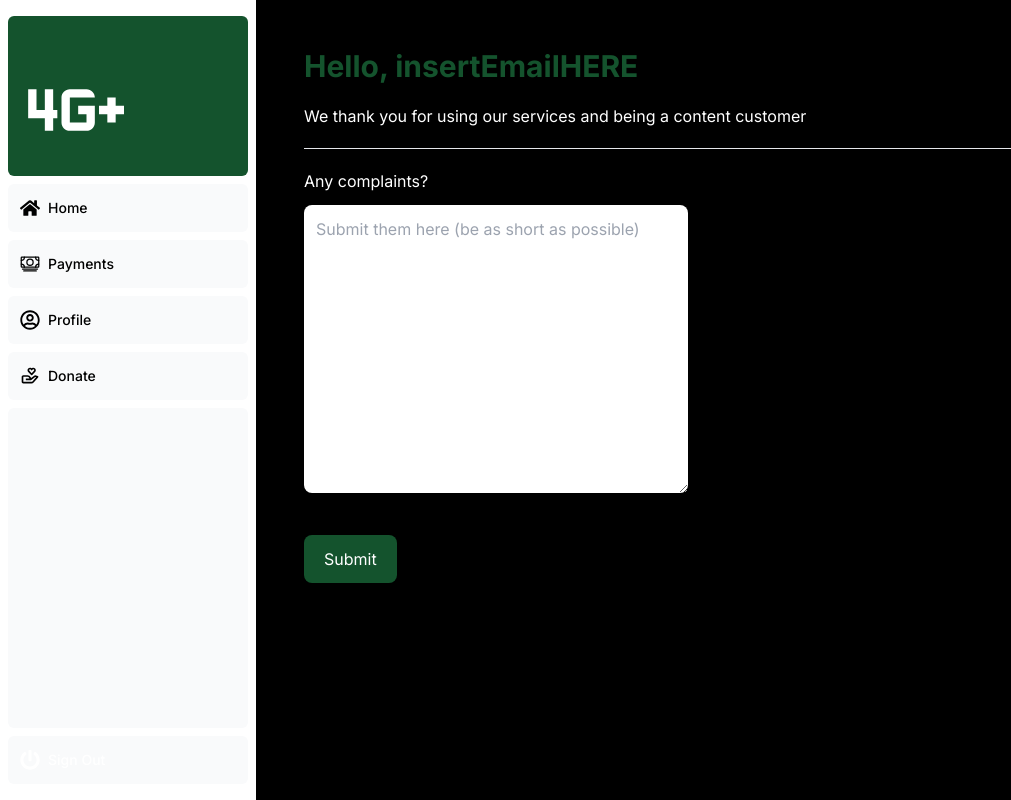
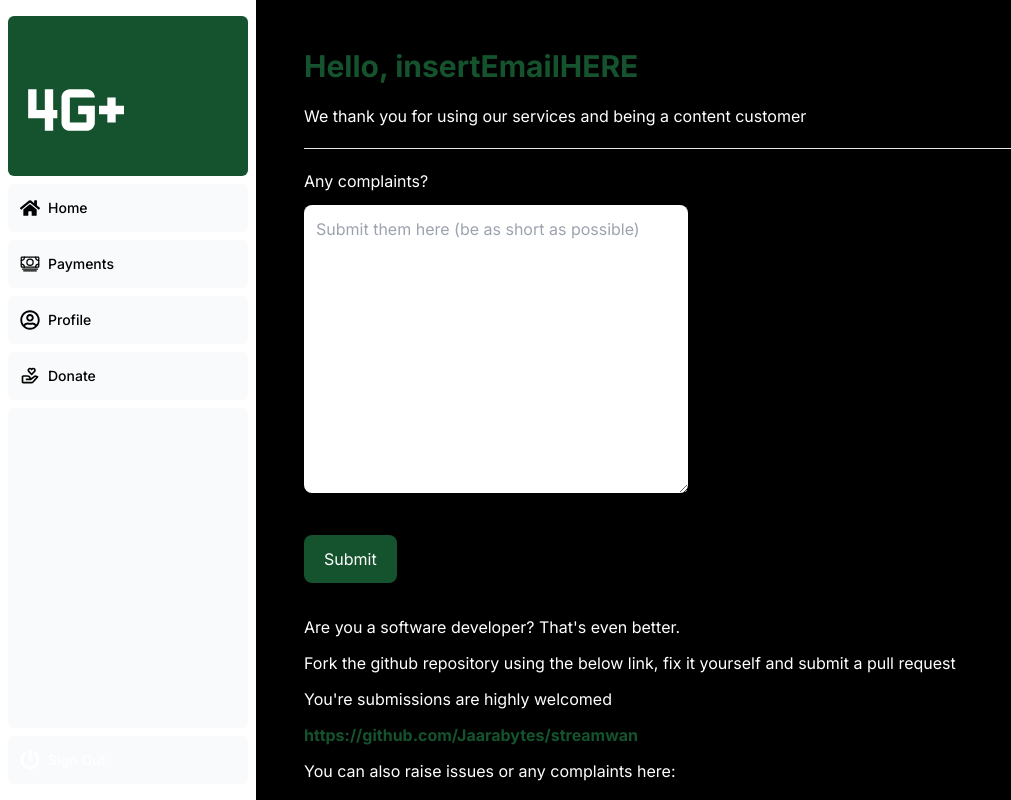
Before and after one commit to Jaarabytes/streamwan, a Next.js app: page /dashboard/profile in a window 1280 px wide. Shown: the whole page, without its empty margins (0-1011 px from the left). Built offline with nearby package versions, Linux system fonts and the light colour scheme.

Commit message:
style: add more to contribute
add contributions for developers and more.

```diff
--- a/app/dashboard/profile/page.tsx
+++ b/app/dashboard/profile/page.tsx
@@ -14,6 +14,13 @@ export default function ProfilePage () {
             <br /><br />
             <button type='submit' className="bg-green-900 hover:bg-green-700 text-white my-3 px-5 rounded-lg p-3"><a href='mailto:xh3rking96@gmail.com'>Submit</a></button>
             </form>
+            <p className='my-3'>Are you a software developer? That's even better.</p>
+            <p className='my-3'>Fork the github repository using the below link, fix it yourself and submit a pull request</p>
+            <p className='my-3'>You're submissions are highly welcomed</p>
+            <a href='https://github.com/Jaarabytes/streamwan/issues' className='text-green-900 font-bold' target='_blank'>https://github.com/Jaarabytes/streamwan</a>
+            <p className='my-3'>You can also raise issues or any complaints here: </p>
+            <a href='https://github.com/Jaarabytes/streamwan/issues' className='text-green-900 font-bold' target='_blank'>https://github.com/Jaarabytes/streamwan/issues</a>
+            <hr />
         </>
         )
 }
```
